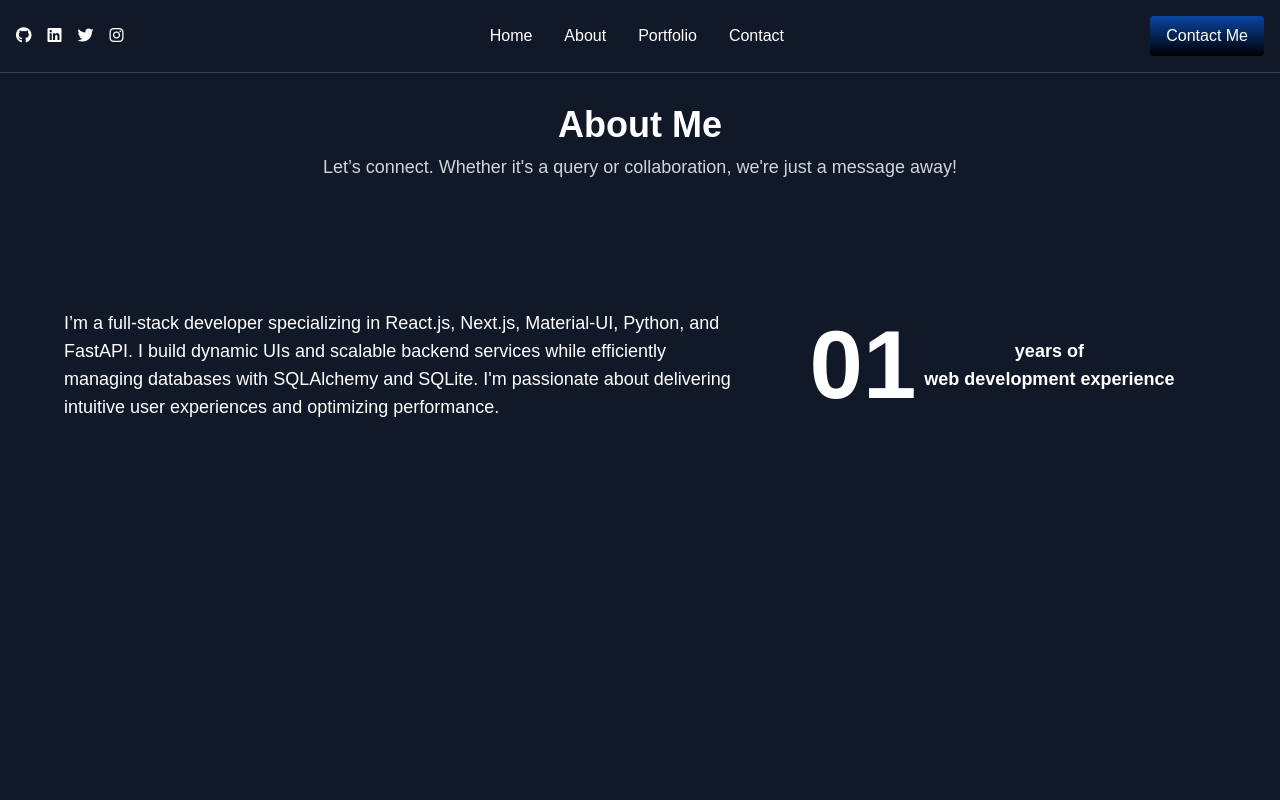
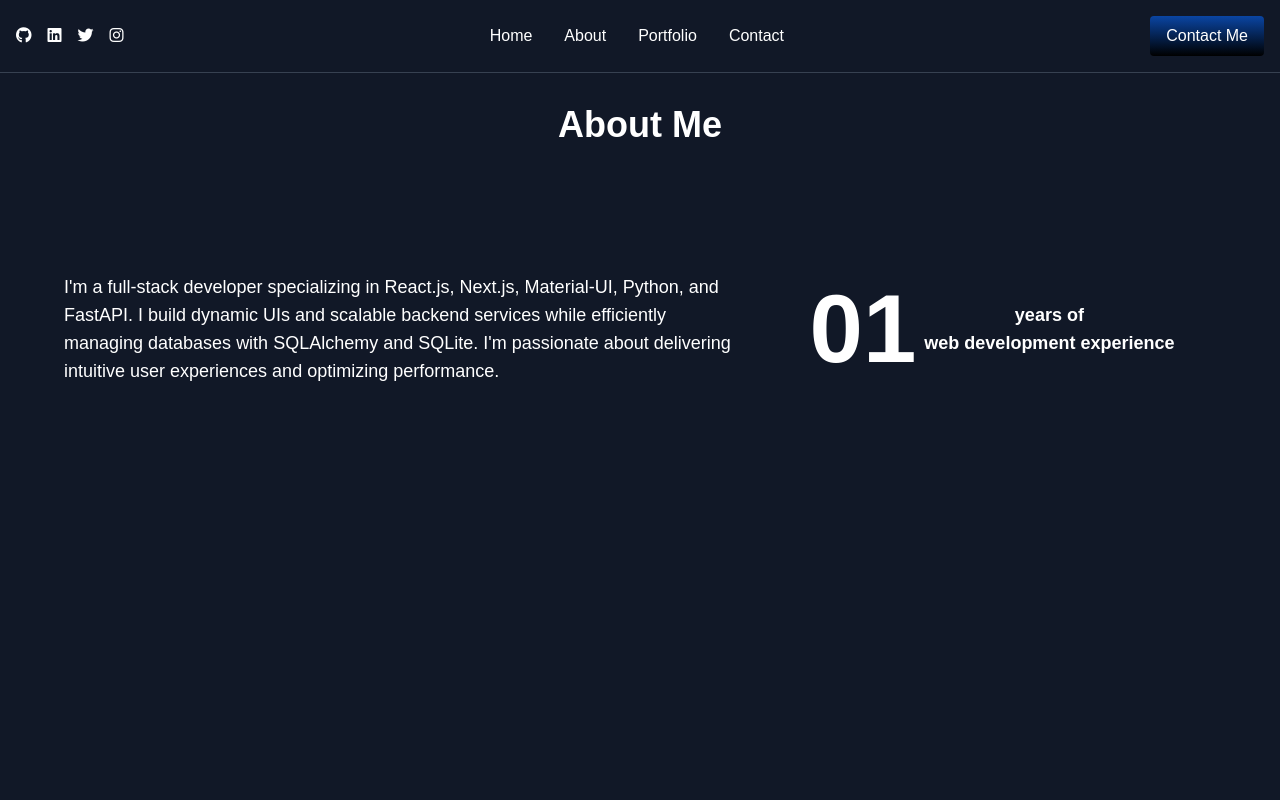
Before and after one commit to ashalam1/My_Portfolio, a Next.js app: page /component/about in a window 1280 px wide. Shown: the top 800 px of the page. Built offline with nearby package versions, Linux system fonts and the light colour scheme.

Commit message:
fixed the ESLint warnings or errors

```diff
--- a/app/component/about/page.js
+++ b/app/component/about/page.js
@@ -8,9 +8,9 @@ const About = () => {
                 {/* About Me Section */}
                 <div className="text-center mb-16">
                     <h1 className="text-4xl font-bold text-white">About Me</h1>
-                    <p className="text-lg text-gray-300 mt-2">
-                        Let’s connect. Whether it's a query or collaboration, we're just a message away!
-                    </p>
+                    {/* <p className="text-lg text-gray-300 mt-2">
+                        Let&apos;s connect. Whether it&apos;s a query or collaboration, we&apos;re just a message away!
+                    </p> */}
                 </div>
 
                 {/* Content Section */}
@@ -18,7 +18,7 @@ const About = () => {
                     {/* Left Section */}
                     <div className="w-full sm:w-3/5">
                         <p className="text-white text-lg">
-                            I’m a full-stack developer specializing in React.js, Next.js, Material-UI, Python, and FastAPI. I build dynamic UIs and scalable backend services while efficiently managing databases with SQLAlchemy and SQLite. I'm passionate about delivering intuitive user experiences and optimizing performance.
+                            I&apos;m a full-stack developer specializing in React.js, Next.js, Material-UI, Python, and FastAPI. I build dynamic UIs and scalable backend services while efficiently managing databases with SQLAlchemy and SQLite. I&apos;m passionate about delivering intuitive user experiences and optimizing performance.
                         </p>
                     </div>
 
--- a/app/component/contact/page.js
+++ b/app/component/contact/page.js
@@ -52,7 +52,7 @@ const Contact = () => {
             <div className="absolute top-8 left-8">
                 <h1 className="text-4xl font-bold text-white">Contact Me</h1>
                 <p className="text-lg text-gray-300 mt-2">
-                    Let’s connect. Whether it's a query or collaboration, I'm just a message away!
+                    Let&apos;s connect. Whether it&apos;s a query or collaboration, we&apos;re just a message away!
                 </p>
             </div>
 
--- a/app/page.js
+++ b/app/page.js
@@ -24,9 +24,9 @@ export default function Home() {
           {/* Left Side - Text */}
           <div className="text-center sm:text-left flex flex-col items-center justify-center sm:justify-end p-8 ">
             <h1 className="text-4xl sm:text-5xl font-bold text-white">
-              Hey there! I'm <span style={{ color: '#0a45a3' }}>Ashfaque</span>
+              Hey there! I&apos;m <span style={{ color: '#0a45a3' }}>Ashfaque</span>
             </h1>
-            <p className="text-2xl sm:text-3xl mt-2 text-white">I'm a web developer</p>
+            <p className="text-2xl sm:text-3xl mt-2 text-white">I&apos;m a web developer</p>
             <button className="relative overflow-hidden bg-gradient-to-b from-[#0a45a3] to-black text-white px-4 py-2 rounded group w-48 mt-3">
               <span className="relative z-10">Download CV</span>
               <span className="absolute inset-0 bg-gradient-to-b from-[#123061] to-black -translate-x-full group-hover:translate-x-0 transition-transform duration-300 ease-out"></span>
```
